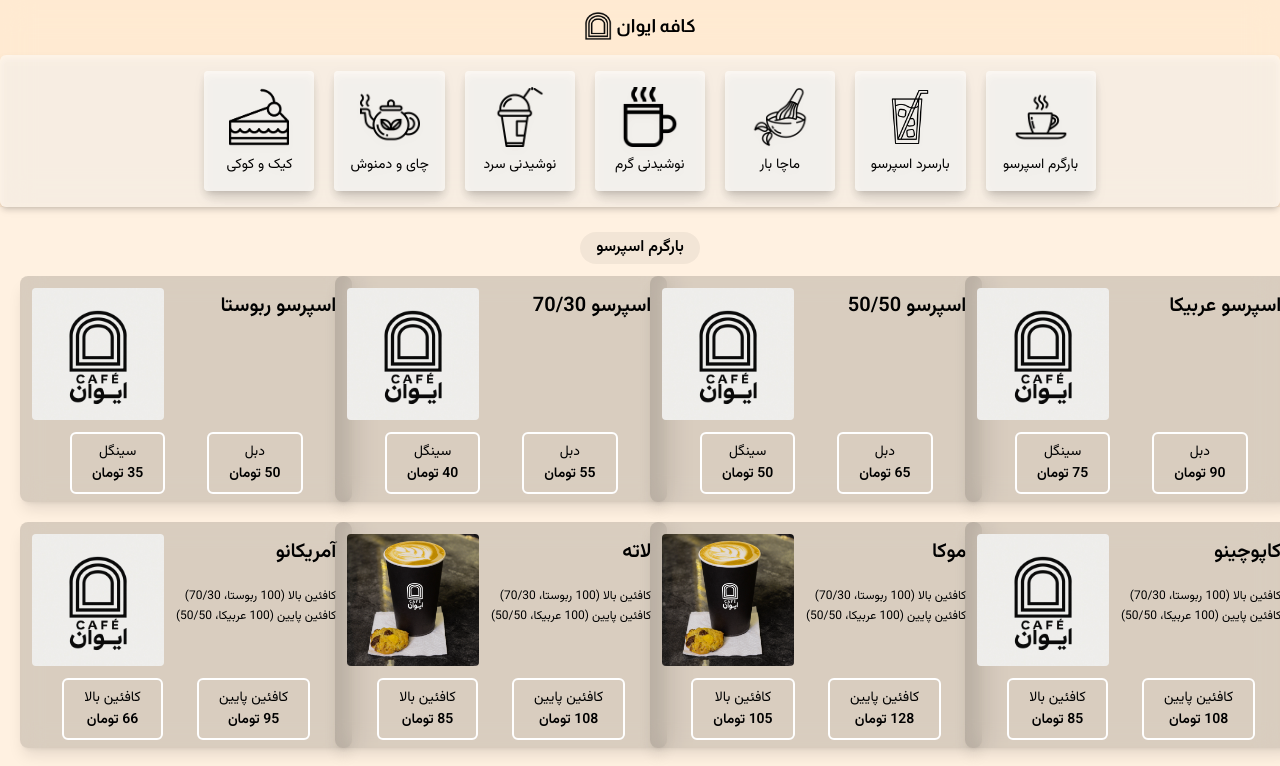
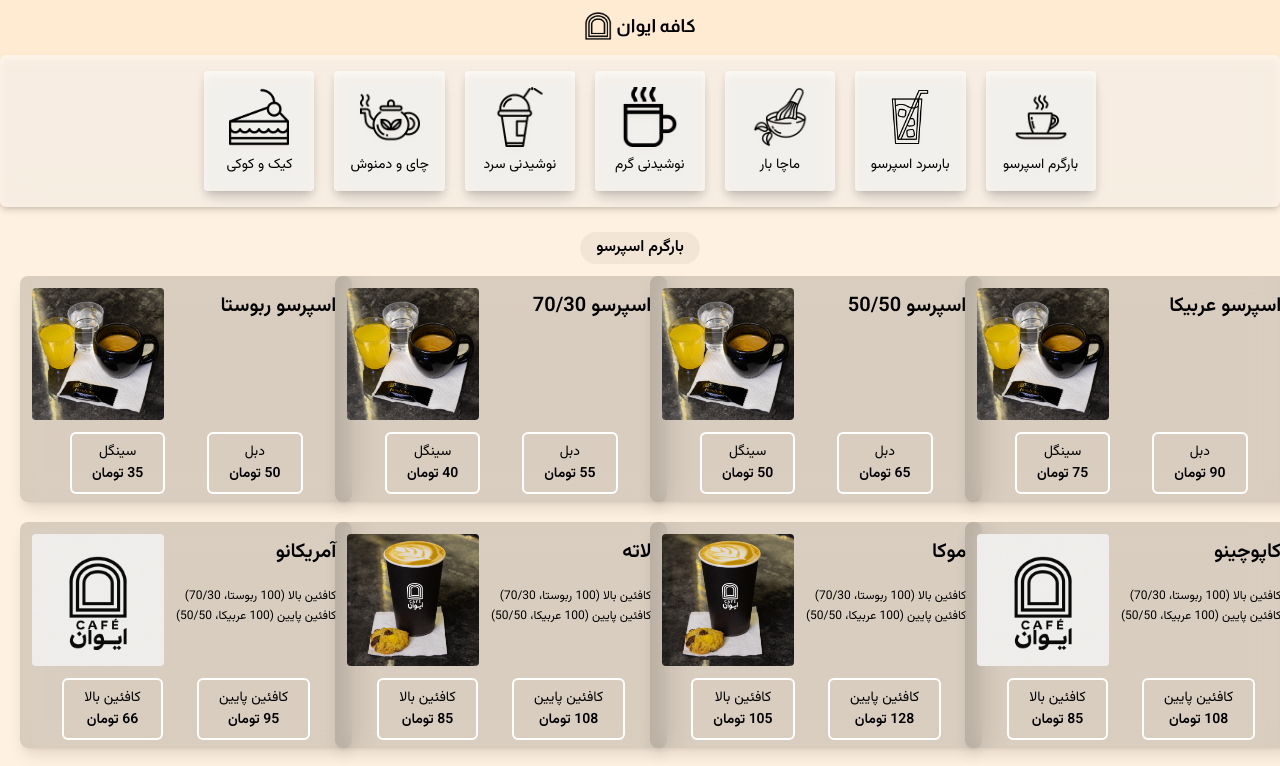
Before and after one commit to FastBack2499/eivan-cafe, a Next.js app: page / in a window 1280 px wide. Shown: the top 766 px of the page. Built offline with nearby package versions, Linux system fonts and the light colour scheme.

Commit message:
Update hotCafeItems.ts

```diff
--- a/app/data/hotCafeItems.ts
+++ b/app/data/hotCafeItems.ts
@@ -13,6 +13,7 @@
     {
       id: 1,
       title: 'اسپرسو ربوستا',
+      picture: '/ItemsPics/Double.webp',
       prices: [
           {
           id: 1,
@@ -29,6 +30,7 @@
     {
       id: 2,
       title: 'اسپرسو 70/30',
+      picture: '/ItemsPics/Double.webp',
       prices: [
           {
           id: 1,
@@ -45,6 +47,7 @@
     {
       id: 3,
       title: 'اسپرسو 50/50',
+      picture: '/ItemsPics/Double.webp',
       prices: [
           {
           id: 1,
@@ -61,6 +64,7 @@
     {
       id: 4,
       title: 'اسپرسو عربیکا',
+      picture: '/ItemsPics/Double.webp',
       prices: [
           {
           id: 1,
```
